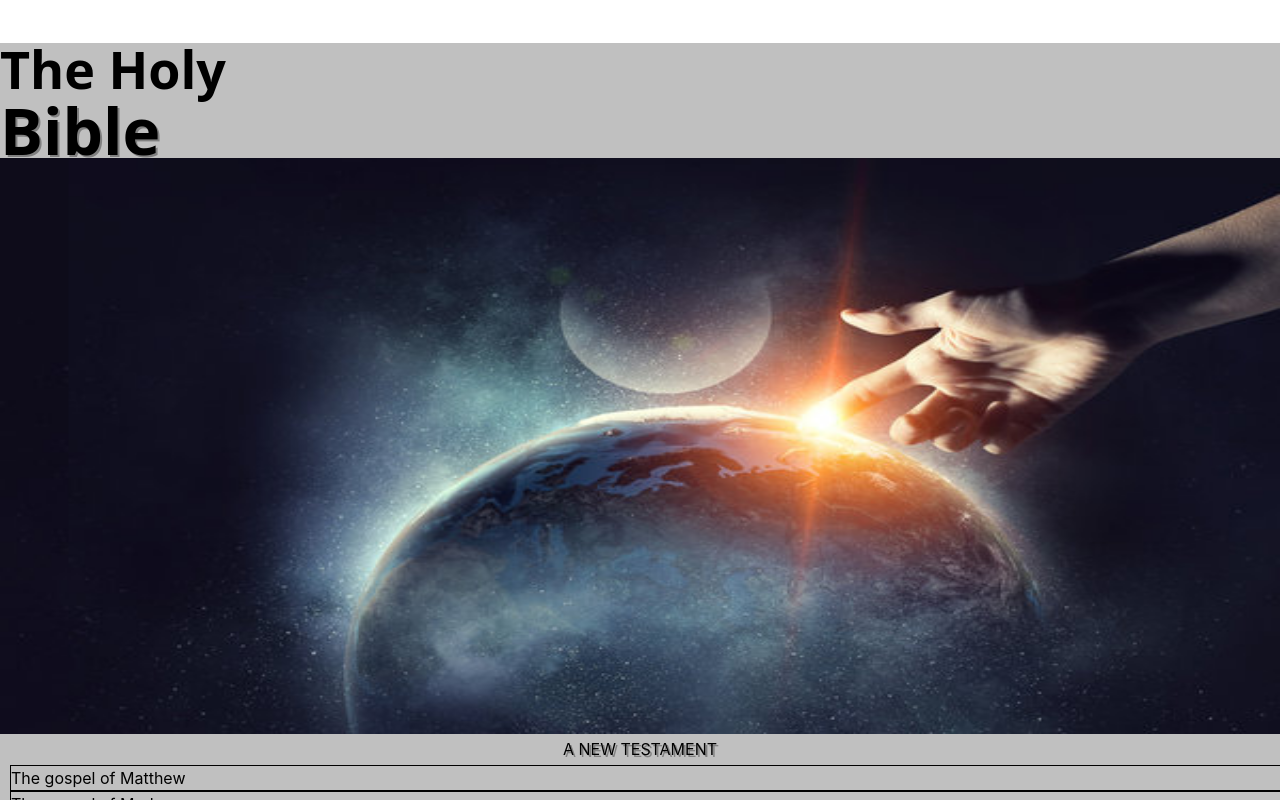
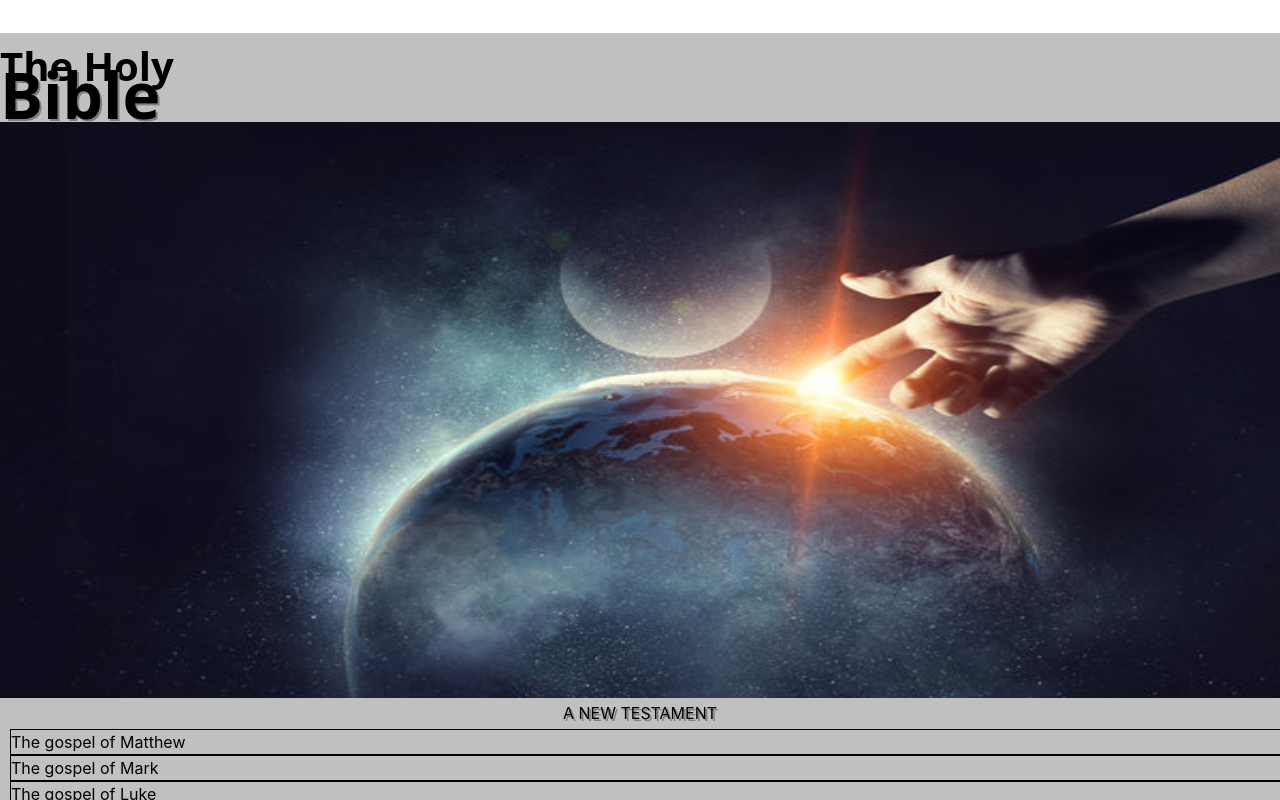
Before and after one commit to jnutt367/the-holy-bible, a Next.js app: page / in a window 1280 px wide. Shown: the top 800 px of the page. Built offline with nearby package versions, Linux system fonts and the light colour scheme.

Commit message:
Update Home.module.css

```diff
--- a/styles/Home.module.css
+++ b/styles/Home.module.css
@@ -4,8 +4,8 @@
 .holy {
   font-family: Ariel, sans;
   position: relative;
-   top: -10px;
-  font-size: 52px;
+   top: 5px;
+  font-size: 40px;
 }
 .main {
   background-color: silver;
@@ -26,7 +26,7 @@
 .transcribed {
    background-color: red;
    position: relative;
-   top: -70px;
+   top: 100px;
 }
 .new {
   position: relative;
```
